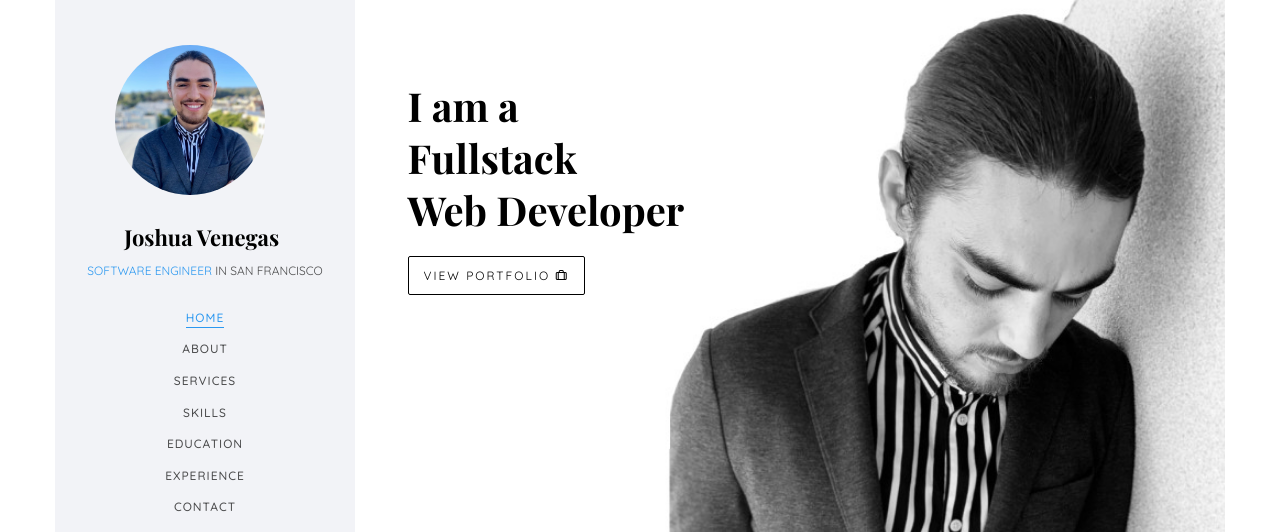
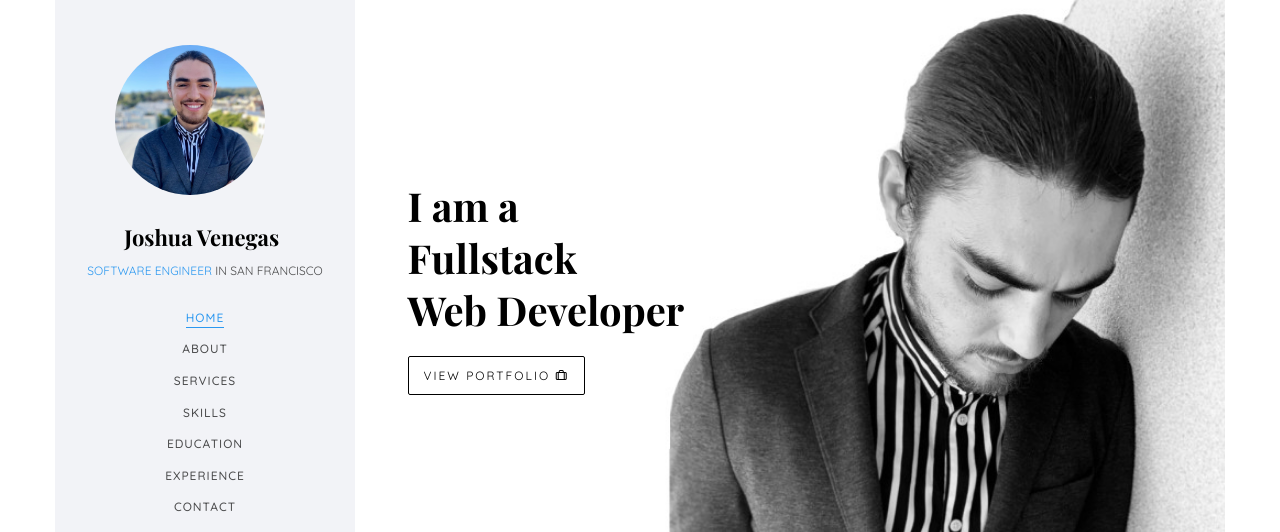
Before and after one commit to venegasjosh/profile, a plain HTML site: page index.html in a window 1280 px wide. Shown: the top 532 px of the page. Drawn offline with nearby package versions, Linux system fonts and the light colour scheme; files whose address does not match are found by name; a web font is replaced by a local one.

Commit message:
header fix

```diff
--- a/index.html
+++ b/index.html
@@ -56,7 +56,7 @@
 			width: 100%;
 		}
 		.desc{
-		margin-top: -320px;
+		margin-top: -220px;
 		}
 	</style>
 	</head>
```
